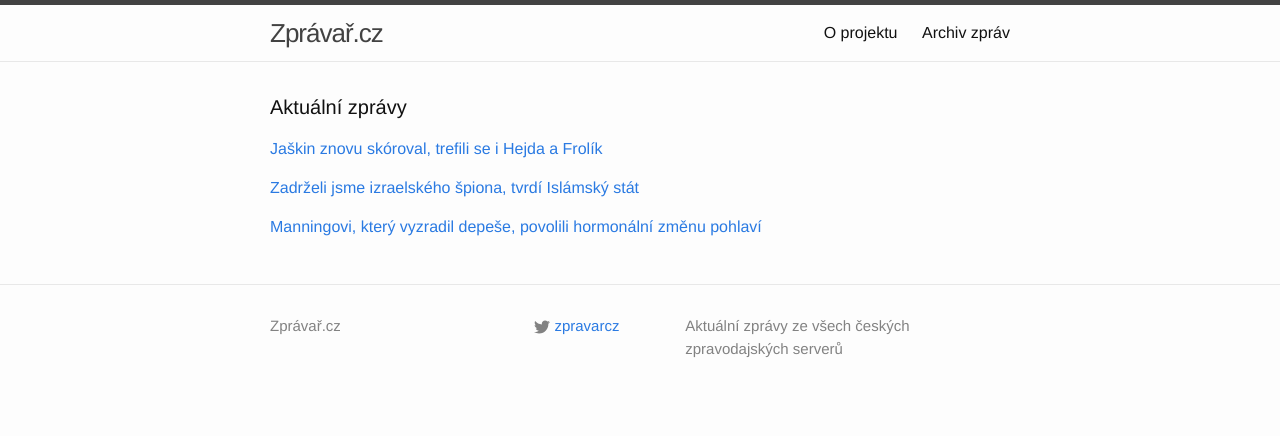
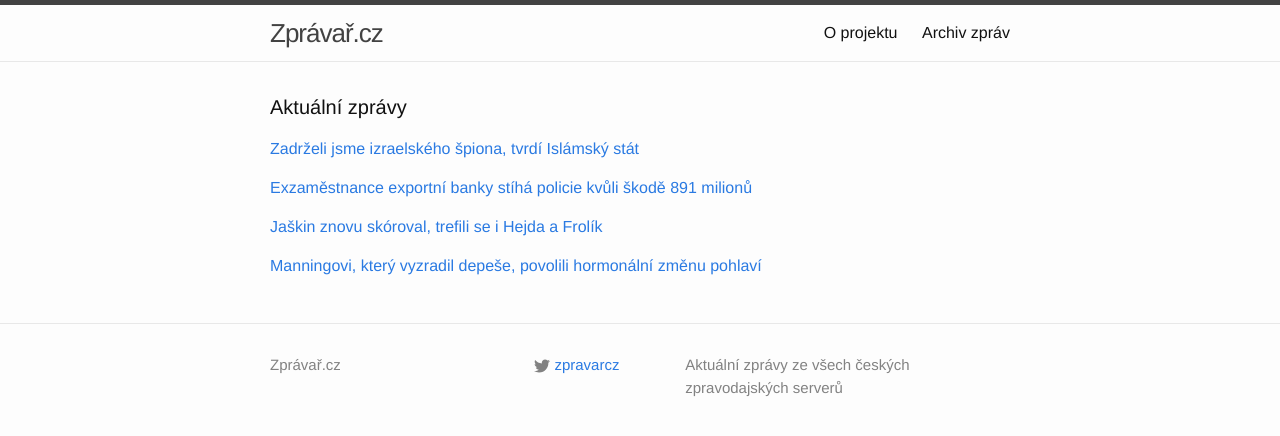
Before and after one commit to adliska/zpravar, a Jekyll site: the page built from index.html, in a window 1280 px wide. Shown: the top 436 px of the page. Built offline with Jekyll 4.4.1, drawn with Linux system fonts in a browser that asks for light colours.

Commit message:
zpravar news update

```diff
--- a/index.html
+++ b/index.html
@@ -5,24 +5,33 @@ layout: default
 <div class="home">
     <h1 class="page-heading">Aktuální zprávy</h1>
 
-<p><a href="javascript:;" onclick="toggle_visibility('zpravy0')">Jaškin znovu skóroval, trefili se i Hejda a Frolík</a></p>
+<p><a href="javascript:;" onclick="toggle_visibility('zpravy0')">Zadrželi jsme izraelského špiona, tvrdí Islámský stát</a></p>
 <div id="zpravy0" style="display:none">
+<ul>
+<li><a href=http://www.tyden.cz/rubriky/zahranici/asie-a-oceanie/zadrzeli-jsme-izraelskeho-spiona-tvrdi-islamsky-stat_333301.html>Zadrželi jsme izraelského špiona, tvrdí Islámský stát - www.tyden.cz</a></li>
+<li><a href=http://zpravy.aktualne.cz/zahranici/zadrzeli-jsme-izraelskeho-spiona-tvrdi-islamsky-stat/r~961c9550b34611e486b9002590604f2e/>Zadrželi jsme izraelského špiona, tvrdí Islámský stát - zpravy.aktualne.cz</a></li>
+<li><a href=http://zpravy.idnes.cz/islamsky-stat-zadrzeny-spion-z-izraele-fcm-/zahranicni.aspx?c=A150213_064447_zahranicni_wlk>Islámský stát tvrdí, že zadržel izraelského špiona - zpravy.idnes.cz</a></li>
+<li><a href=http://www.novinky.cz/zahranicni/blizky-a-stredni-vychod/361566-islamsky-stat-tvrdi-ze-ma-izraelskeho-spiona.html>Islámský stát tvrdí, že má izraelského špióna - www.novinky.cz</a></li>
+<li><a href=http://www.ceskenoviny.cz/zpravy/zpravy/bojovnici-islamskeho-statu-udajne-zadrzeli-izraelskeho-spiona/1180810>Bojovníci Islámského státu údajně zadrželi izraelského špióna - www.ceskenoviny.cz</a></li>
+</ul>
+</div><p><a href="javascript:;" onclick="toggle_visibility('zpravy1')">Exzaměstnance exportní banky stíhá policie kvůli škodě 891 milionů</a></p>
+<div id="zpravy1" style="display:none">
+<ul>
+<li><a href=http://ekonomika.idnes.cz/kvuli-uverum-ceske-exportni-banky-padlo-dalsi-obvineni-pie-/ekoakcie.aspx?c=A150213_073846_ekoakcie_jpl>Exzaměstnance exportní banky stíhá policie kvůli škodě 891 milionů - ekonomika.idnes.cz</a></li>
+<li><a href=http://www.lidovky.cz/dalsi-obvineni-pro-ceskou-exportni-banku-zamestnanec-zpusobil-stamilionove-skody-gk7-/zpravy-domov.aspx?c=A150213_074116_ln_domov_rof>Další obvinění pro exportní banku. Stamilionové škody od jediného muže  - www.lidovky.cz</a></li>
+<li><a href=http://zpravy.e15.cz/domaci/udalosti/kvuli-uverum-ceb-padlo-dalsi-obvineni-1162592>Kvůli úvěrům ČEB padlo další obvinění - zpravy.e15.cz</a></li>
+<li><a href=http://www.ceskenoviny.cz/zpravy/zpravy/mfd-kvuli-uverum-ceb-padlo-dalsi-obvineni/1180824>MfD: Kvůli úvěrům ČEB padlo další obvinění - www.ceskenoviny.cz</a></li>
+</ul>
+</div><p><a href="javascript:;" onclick="toggle_visibility('zpravy2')">Jaškin znovu skóroval, trefili se i Hejda a Frolík</a></p>
+<div id="zpravy2" style="display:none">
 <ul>
 <li><a href=http://www.denik.cz/hokej/jaskin-znovu-skoroval-trefili-se-i-hejda-a-frolik-20150213.html>Jaškin znovu skóroval, trefili se i Hejda a Frolík - www.denik.cz</a></li>
 <li><a href=http://hokej.idnes.cz/jaskin-potvrdil-golovou-formu-dzz-/nhl.aspx?c=A150213_070535_nhl_Mkr>Jaškin potvrdil gólovou formu, mezi střelci byli i Frolík a Hejda - hokej.idnes.cz</a></li>
 <li><a href=http://www.sportovninoviny.cz/zpravy/jaskin-znovu-skoroval-trefili-se-i-hejda-a-frolik/1180834>Jaškin znovu skóroval, trefili se i Hejda a Frolík - www.sportovninoviny.cz</a></li>
 <li><a href=http://sport.aktualne.cz/jaskinovi-to-pali-dalsim-golem-pomohl-zdolat-tampu/r~ccc4ad48b34311e4b98c002590604f2e/>Jaškinovi to pálí! Dalším gólem pomohl zdolat Tampu - sport.aktualne.cz</a></li>
 </ul>
-</div><p><a href="javascript:;" onclick="toggle_visibility('zpravy1')">Zadrželi jsme izraelského špiona, tvrdí Islámský stát</a></p>
-<div id="zpravy1" style="display:none">
-<ul>
-<li><a href=http://zpravy.aktualne.cz/zahranici/zadrzeli-jsme-izraelskeho-spiona-tvrdi-islamsky-stat/r~961c9550b34611e486b9002590604f2e/>Zadrželi jsme izraelského špiona, tvrdí Islámský stát - zpravy.aktualne.cz</a></li>
-<li><a href=http://zpravy.idnes.cz/islamsky-stat-zadrzeny-spion-z-izraele-fcm-/zahranicni.aspx?c=A150213_064447_zahranicni_wlk>Islámský stát tvrdí, že zadržel izraelského špiona - zpravy.idnes.cz</a></li>
-<li><a href=http://www.novinky.cz/zahranicni/blizky-a-stredni-vychod/361566-islamsky-stat-tvrdi-ze-ma-izraelskeho-spiona.html>Islámský stát tvrdí, že má izraelského špióna - www.novinky.cz</a></li>
-<li><a href=http://www.ceskenoviny.cz/zpravy/zpravy/bojovnici-islamskeho-statu-udajne-zadrzeli-izraelskeho-spiona/1180810>Bojovníci Islámského státu údajně zadrželi izraelského špióna - www.ceskenoviny.cz</a></li>
-</ul>
-</div><p><a href="javascript:;" onclick="toggle_visibility('zpravy2')">Manningovi, který vyzradil depeše, povolili hormonální změnu pohlaví</a></p>
-<div id="zpravy2" style="display:none">
+</div><p><a href="javascript:;" onclick="toggle_visibility('zpravy3')">Manningovi, který vyzradil depeše, povolili hormonální změnu pohlaví</a></p>
+<div id="zpravy3" style="display:none">
 <ul>
 <li><a href=http://zpravy.idnes.cz/manning-hormonalni-zmena-pohlavi-manningova-chelsea-f9y-/zahranicni.aspx?c=A150213_065305_zahranicni_wlk>Manningovi, který vyzradil depeše, povolili hormonální změnu pohlaví - zpravy.idnes.cz</a></li>
 <li><a href=http://www.novinky.cz/zahranicni/amerika/361564-odsouzenemu-vojakovi-manningovi-povolili-zmenu-pohlavi.html>Odsouzenému vojákovi Manningovi povolili změnu pohlaví - www.novinky.cz</a></li>
```
